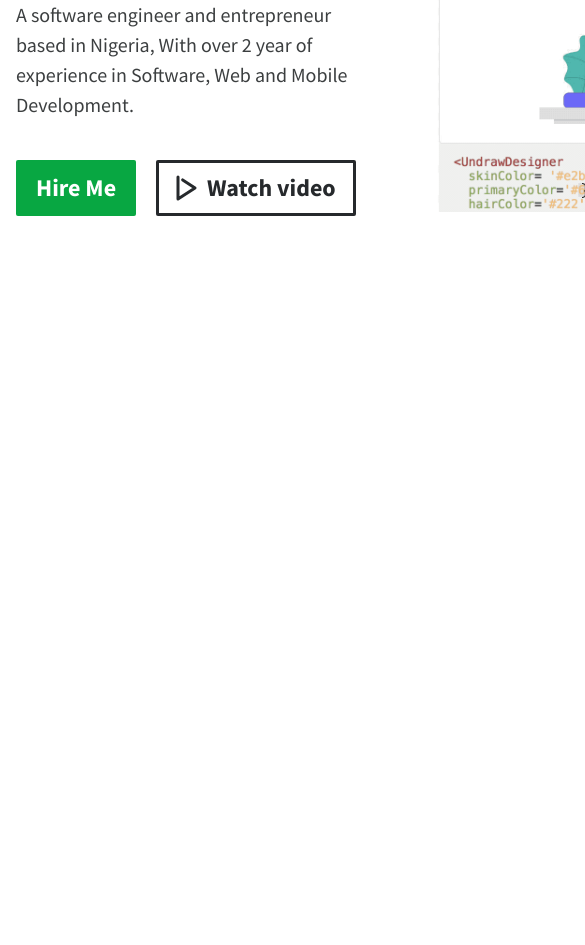
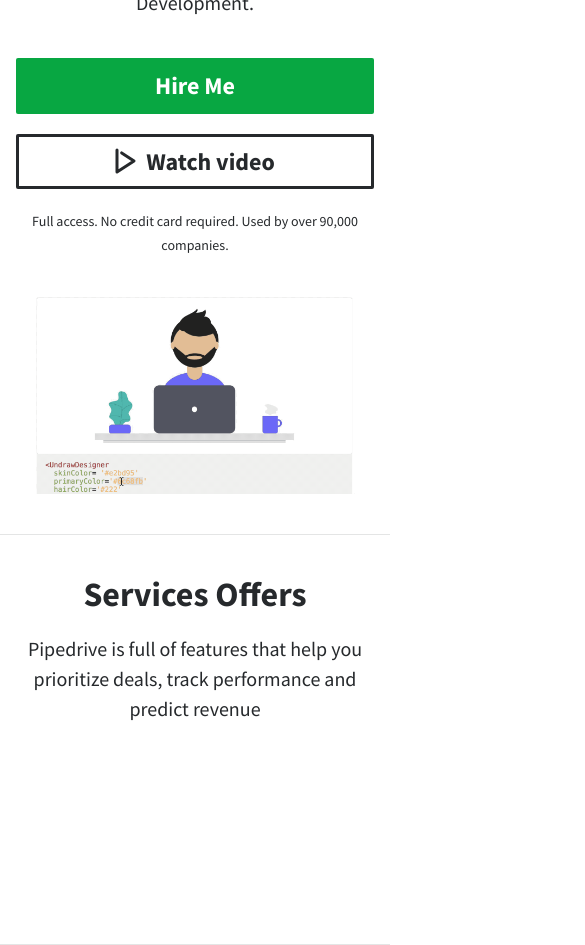
Before and after one commit to codewheezy/codehomie, a plain HTML site: page index.html in a window 390 px wide. Shown: the part 256-1201 px from the top of the page, 585 px wide, since content can reach past the window. Before the commit the page ends 844 px from the top, so only its background shows below. Drawn offline with Linux system fonts and the light colour scheme.

Commit message:
added new changes

```diff
--- a/assets/css/styles.css
+++ b/assets/css/styles.css
@@ -28,7 +28,7 @@
     box-sizing: border-box;
 }
 body {
-    color: #3C3F40;
+    color: #26292c;
     background: #ffffff;
     font-family: SourceSansProRegular,sans-serif;
     font-weight: 500;
@@ -46,6 +46,10 @@ h1, h2, h3, h4, h5, h6 {
 h1 {
   font-size: 56px;
   line-height: 62px;
+}
+h2 {
+    font-size: 48px;
+    line-height: 53px;
 }
 h1+*, h2+*, h3+*, h4+*, h5+*, h6+* {
   margin-top: 20px;
@@ -74,7 +78,7 @@ ol,ul {
     display: inline-block;
 }
 .page-nav li a {
-    color: #3C3F40;
+    color: #26292c;
     position: relative;
     font-size: 20px;
     line-height: 1.5em;
@@ -109,7 +113,7 @@ ol,ul {
   position: absolute;
   height: 3px;
   width: 30px;
-  background-color: #3C3F40;
+  background-color: #26292c;
   border-radius:4px;
   transition: all cubic-bezier(0.26, 0.1, 0.27, 1.55) 0.35s;
 }
@@ -208,13 +212,28 @@ button.video-play-button {
   padding-top: 40px;
   padding-bottom: 80px;
 }
+.home-banner:not(:first-child) {
+    padding-top: 80px;
+}
 .home-banner .ray-grid {
   position: relative;
+}
+.home-banner:after {
+    margin-top: 80px;
+}
+.home-banner:after {
+    content: "";
+    position: absolute;
+    left: 0;
+    width: 100%;
+    height: 1px;
+    background-color: rgba(38,41,44,.12);
 }
 .ray-grid {
     display: grid;
     grid-template-columns: 1fr 1fr;
     grid-gap: 80px;
+    -webkit-box-align: center;
     align-items: center;
 }
 .hero-two-columns_buttons_wrapper {
@@ -224,12 +243,40 @@ button.video-play-button {
   margin: 40px 0 20px;
 }
 .hero-two-columns-animation {
-    display: block;
+    display: flex;
     margin: 0 auto;
     max-width: 100%;
+    flex-direction: row;
+    justify-content: center;
 }
 .intro-animation-img {
-    height: 339px;
+    width: 512px;
+}
+.hero-two-columns__subtitle {
+    font-size: 14px;
+}
+.cards {
+    display: flex;
+    flex-direction: column;
+    align-items: center;
+    text-align: center;
+}
+.cards .card-block:not(:first-child) {
+    margin-top: 80px;
+}
+.card-block {
+    display: flex;
+    flex-direction: column;
+    align-items: center;
+}
+.card-block-col3 {
+    grid-gap: 20px 10px;
+}
+.card-block-wrapper {
+    display: grid;
+}
+.card {
+    position: relative;
 }
 @media (min-width: 1195px) {
     .page-wrapper {
@@ -237,6 +284,9 @@ button.video-play-button {
         padding: 0 60px;
         width: 100%;
         max-width: 1440px;
+    }
+    .card-block-col3 {
+        grid-template-columns: repeat(3,1fr);
     }
 }
 @media (max-width: 1195px) {
@@ -295,6 +345,32 @@ button.video-play-button {
     .ray-button-compact {
         padding: 5px 10px;
     }
+    .home-banner {
+        padding-top: 20px;
+        padding-bottom: 40px;
+    }
+    .home-banner:not(:first-child) {
+        padding-top: 40px;
+    }
+    .home-banner:after {
+        margin-top: 40px;
+    }
+    .ray-grid {
+        grid-template-columns: 1fr;
+        grid-gap: 0;
+    }
+    .hero-two-columns-title, .hero-two-columns__subtitle, .hero-two-colums {
+        text-align: center;
+    }
+    /* .hero-two-colums {
+        text-align: center;
+    } */
+    .hero-two-columns-button {
+        display: grid;
+    }
+    .hero-two-columns__subtitle {
+        margin-bottom: 40px;
+    }
 }
 @media (max-width: 1194px) and (min-width: 600px) {
   .page-wrapper {
@@ -304,9 +380,26 @@ button.video-play-button {
     padding: 0px 48px;
   }
 }
+@media screen and (max-width: 712px) and (min-width: 1px) {
+    .hero-two-columns_two-buttons {
+        grid-template-columns: 1fr;
+        justify-content: center;
+    }
+}
+@media screen and (max-width: 1104px) and (min-width: 713px) {
+    .hero-two-columns_buttons_wrapper {
+        justify-content: center;
+    }
+    .hero-two-columns_two-buttons {
+        grid-template-columns: repeat(2,minmax(250px,max-content));
+    }
+    .hero-two-columns-animation {
+        max-width: 66%;
+    }
+}
 @media (max-width: 599px) {
     .page-wrapper {
-        margin: auto;
+        margin:0 auto;
         padding: 0 16px;
         width: 100%;
         max-width: 100%;
@@ -324,4 +417,15 @@ button.video-play-button {
     #home-mid{
       padding-top: 72px;
     }
+    h1 {
+        font-size: 38px;
+        line-height: 42px;
+    }
+    h2 {
+        font-size: 34px;
+        line-height:40px ;
+    }
+    .intro-animation-img {
+        width: 320px;
+    }
 }
--- a/index.html
+++ b/index.html
@@ -55,9 +55,9 @@
             <div class="page-wrapper">
               <div class="ray-grid">
                 <div>
-                  <h1>Hello, I am Uchenna</h1>
+                  <h1 class="hero-two-columns-title">Hello, I am Uchenna</h1>
                   <div class="hero-two-colums">
-                    <p>A software engineer and entrepreneur based in Nigeria, With over 2 year of experience in Software, Web and Mobile Development.</p>
+                    <p>A software engineer and entrepreneur based in India, With over 2 year of experience in Software, Web and Mobile Development.</p>
                   </div>
                   <div class="hero-two-columns_buttons_wrapper hero-two-columns_two-buttons">
                     <div class="hero-two-columns-button">
@@ -70,10 +70,41 @@
                       </button>
                     </div>
                   </div>
+                  <div class="hero-two-columns__subtitle">
+                    <div>Full access. No credit card required. Used by over 90,000 companies.</div>
+                  </div>
                 </div>
                 <div>
                   <div class="hero-two-columns-animation">
                     <img src="./assets/img/animation-image.gif" class="intro-animation-img" />
+                  </div>
+                  <!-- <div class="hero-two-columns_feature-container">
+                    <div class="pulsating-circle"></div>
+                    <div class="hero-two-columns_feature">
+                      <span class="hero-two-columns_feature_text">Code :</span><a href="#" class="hero-two-columns__feature"> Get more leads on any Pipedrive plan with LeadBooster <span class="hero-two-columns-feature-arrow"></span></a>
+                    </div>
+                  </div> -->
+                </div>
+              </div>
+            </div>
+          </section>
+          <section class="home-banner">
+            <div class="page-wrapper">
+              <div class="cards">
+                <h2>Services Offers</h2>
+                <span>
+                  <p>Pipedrive is full of features that help you prioritize deals, track performance and predict revenue</p>
+                </span>
+                <div class="card-block">
+                  <div class="grid-borders grid-borders-desktop-per-row-3 grid-borders-remove-last-3">
+                    <div class="card-block-wrapper card-block-col3">
+                      <div class="card card-features"></div>
+                      <div class="card card-features"></div>
+                      <div class="card card-features"></div>
+                      <div class="card card-features"></div>
+                      <div class="card card-features"></div>
+                      <div class="card card-features"></div>
+                    </div>
                   </div>
                 </div>
               </div>
```
Also changed, not shown: assets/img/arrow-right.svg (added).
